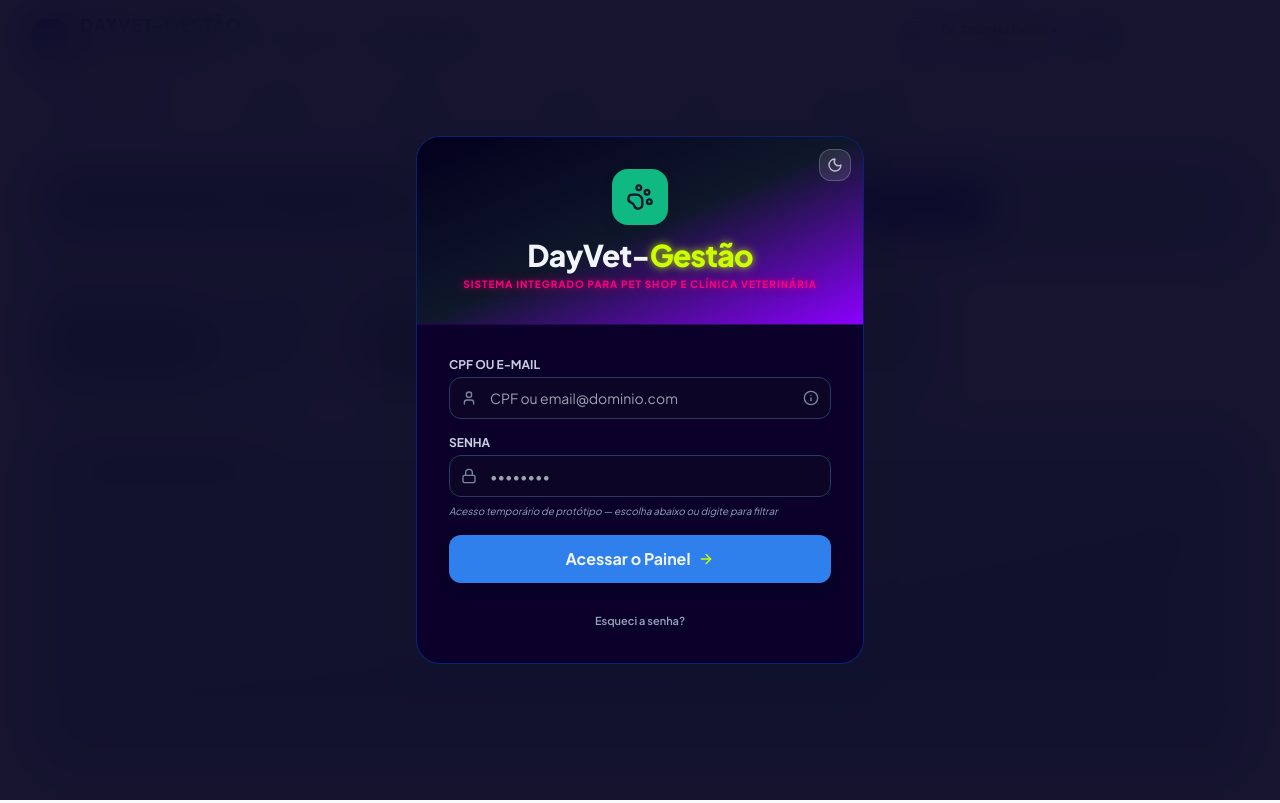
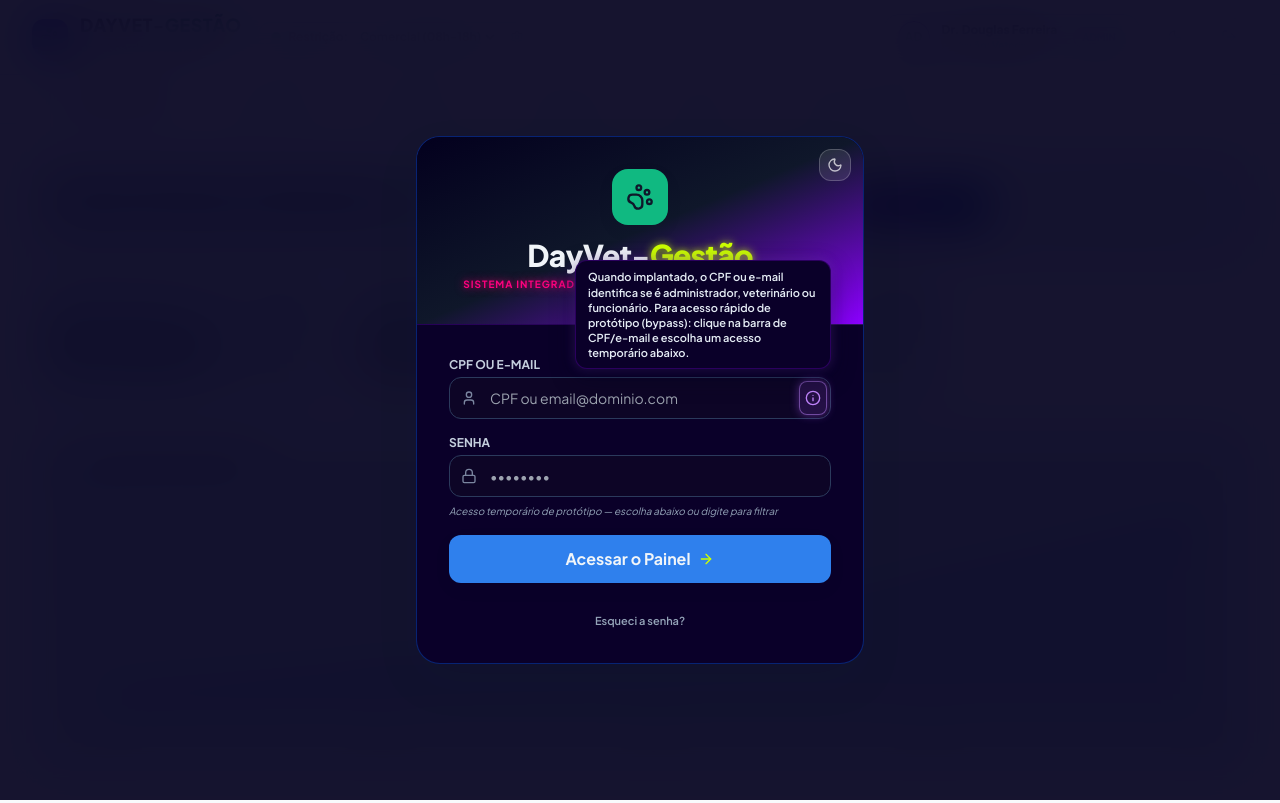
Before and after one commit to Ralph-zlt/Agendau_2, a plain HTML site: page dayvet/index.html in a window 1280 px wide. Both pictures are taken after a click on the button 817 px from the left and 398 px from the top of the page. Drawn offline with nearby package versions, Linux system fonts and the light colour scheme.

Commit message:
teste: ROADMAP §1 item 6 (tooltip instantaneo login + botao info roxo claro com texto bypass)

```diff
--- a/dayvet/index.html
+++ b/dayvet/index.html
@@ -93,17 +93,22 @@
                 <form id="auth-form" onsubmit="handleAuthSubmit(event)" class="space-y-4">
                     <div>
                         <label class="block text-xs font-bold text-slate-300 uppercase mb-1">CPF ou E-mail</label>
-                        <div class="relative">
+                        <div class="relative group/info">
                             <span class="absolute inset-y-0 left-0 flex items-center pl-3 pointer-events-none text-slate-500">
                                 <i data-lucide="user" class="w-4 h-4"></i>
                             </span>
                             <input type="text" id="login-cpf" placeholder="CPF ou email@dominio.com" required autocomplete="off"
                                 oninput="filtrarSugestoesLogin()" onfocus="filtrarSugestoesLogin()"
-                                class="w-full bg-slate-950 border border-slate-800 rounded-xl pl-10 pr-9 py-2.5 text-sm text-slate-100 focus:border-brand-blue focus:ring-2 focus:ring-brand-blue/20 outline-none">
-                            <button type="button" id="btn-info-login" title="Quando implantado, o CPF ou e-mail identifica se é administrador, veterinário ou funcionário. Por enquanto, use o acesso temporário abaixo."
-                                class="absolute inset-y-0 right-0 flex items-center pr-3 text-slate-500 hover:text-brand-lime transition-colors">
+                                aria-describedby="tooltip-info-login"
+                                class="w-full bg-slate-950 border border-slate-800 rounded-xl pl-10 pr-10 py-2.5 text-sm text-slate-100 focus:border-brand-blue focus:ring-2 focus:ring-brand-blue/20 outline-none">
+                            <!-- Botão info (ROADMAP §1 item 6): roxo claro chamativo; tooltip customizado
+                                 instantâneo via #tooltip-info-login (sem title= nativo). -->
+                            <button type="button" id="btn-info-login" aria-label="Sobre o acesso" aria-describedby="tooltip-info-login" aria-expanded="false"
+                                class="absolute inset-y-0 right-1 my-1 flex w-7 items-center justify-center rounded-lg border border-purple-400/50 bg-purple-500/15 text-[#C084FC] shadow-[0_0_10px_rgba(168,85,247,0.45)] transition-all hover:bg-purple-500/30 hover:text-[#E9D5FF] focus-visible:outline-none focus-visible:ring-2 focus-visible:ring-purple-300">
                                 <i data-lucide="info" class="w-4 h-4 pointer-events-none"></i>
                             </button>
+                            <span id="tooltip-info-login" role="tooltip"
+                                class="tooltip-info-login pointer-events-none invisible absolute bottom-full right-0 z-10 mb-2 w-64 rounded-xl border border-purple-400/40 px-3 py-2 text-left text-[11px] font-semibold leading-snug opacity-0 transition-opacity duration-75 group-hover/info:visible group-hover/info:opacity-100 group-focus-within/info:visible group-focus-within/info:opacity-100">Quando implantado, o CPF ou e-mail identifica se é administrador, veterinário ou funcionário. Para acesso rápido de protótipo (bypass): clique na barra de CPF/e-mail e escolha um acesso temporário abaixo.</span>
                         </div>
                         <!-- Acessos temporários (protótipo): estilo login salvo — filtrados pelo que foi digitado -->
                         <div id="login-sugestoes" class="hidden mt-2 space-y-1.5"></div>
--- a/dayvet/script.js
+++ b/dayvet/script.js
@@ -1762,12 +1762,38 @@ function atualizarIconeTema() {
     }
 }
 
+// O QUE: Tooltip instantâneo do botão info do login (ROADMAP §1 item 6).
+// PORQUÊ: Substitui o title= nativo (delay 1–2s) por exibição imediata via
+//   CSS (hover/foco) + toque no mobile e teclado (Enter/Espaço alterna, Esc fecha).
+// DEMO (mock): Sem backend; apenas alterna visibilidade do #tooltip-info-login.
+function inicializarTooltipInfoLogin() {
+    const btn = document.getElementById('btn-info-login');
+    const dica = document.getElementById('tooltip-info-login');
+    if (!btn || !dica) return;
+    const visivel = () => btn.getAttribute('aria-expanded') === 'true';
+    const mostrar = (estado) => {
+        btn.setAttribute('aria-expanded', estado ? 'true' : 'false');
+        dica.classList.toggle('tooltip-visivel', estado);
+    };
+    btn.addEventListener('click', () => mostrar(!visivel()));
+    btn.addEventListener('keydown', (e) => {
+        if (e.key === 'Escape') mostrar(false);
+    });
+    document.addEventListener('keydown', (e) => {
+        if (e.key === 'Escape' && visivel()) mostrar(false);
+    });
+    document.addEventListener('click', (e) => {
+        if (visivel() && !btn.contains(e.target)) mostrar(false);
+    });
+}
+
 // ==========================================================
 // SEÇÃO 13: INICIALIZAÇÃO
 // ==========================================================
 
 window.onload = function() {
     inicializarTema();
+    inicializarTooltipInfoLogin();
     lucide.createIcons();
     atualizarPermissoesNavegacao();
     renderizarAgendamentos();
--- a/dayvet/styles.css
+++ b/dayvet/styles.css
@@ -442,3 +442,29 @@ body {
 
 /* Hover roxo do botão "Esqueci a senha?" — classe Tailwind customizada não gerada pelo CDN */
 #btn-esqueci-senha:hover { color: #8b00ff; }
+
+/* ===== 8. TOOLTIP INFO DO LOGIN (ROADMAP §1 item 6) =====
+   Exibição imediata no hover/foco (sem delay do title= nativo).
+   O login mantém fundo escuro nos 2 temas (§ login acima), por isso
+   o tooltip usa base escura fixa + vars --login-* quando disponíveis. */
+.tooltip-info-login {
+    background-color: #1e1b4b;
+    color: #f1f5f9;
+    box-shadow: 0 8px 24px rgba(3, 0, 30, 0.45), 0 0 12px rgba(168, 85, 247, 0.25);
+    transform: translateY(4px);
+}
+/* Visível via hover/foco do grupo (Tailwind) ou via toque/teclado (JS: .tooltip-visivel / aria-expanded). */
+.group\/info:hover .tooltip-info-login,
+.group\/info:focus-within .tooltip-info-login,
+.tooltip-info-login.tooltip-visivel,
+#btn-info-login[aria-expanded="true"] + .tooltip-info-login {
+    opacity: 1 !important;
+    visibility: visible !important;
+    transform: translateY(0);
+}
+/* Modo claro: login segue escuro, então só reforça leitura com vars de login. */
+:root[data-theme='light'] .tooltip-info-login {
+    background-color: var(--login-via);
+    color: var(--login-texto-secundario);
+    border-color: var(--login-borda-roxo);
+}
```
Also changed, not shown: 2 other files.
